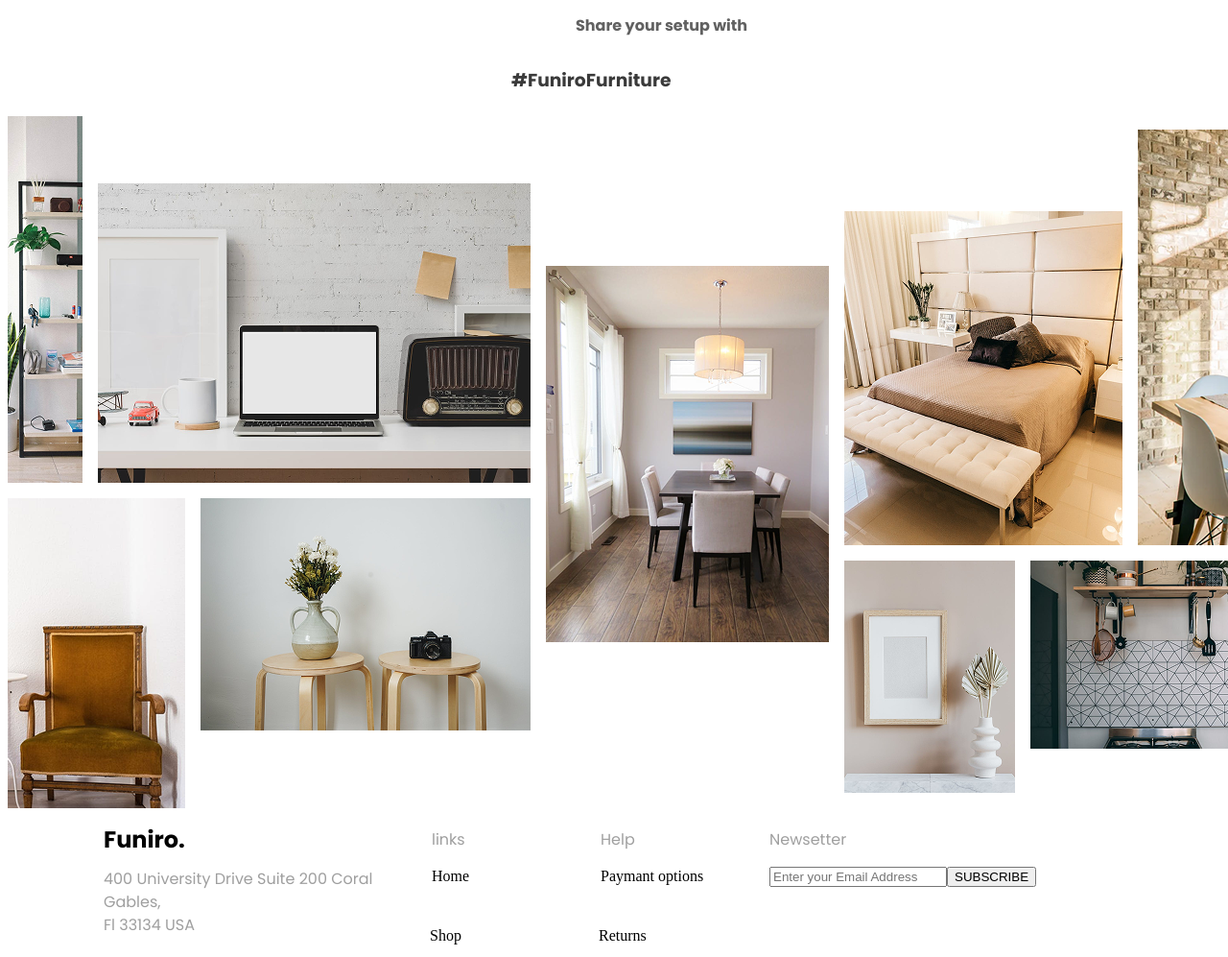
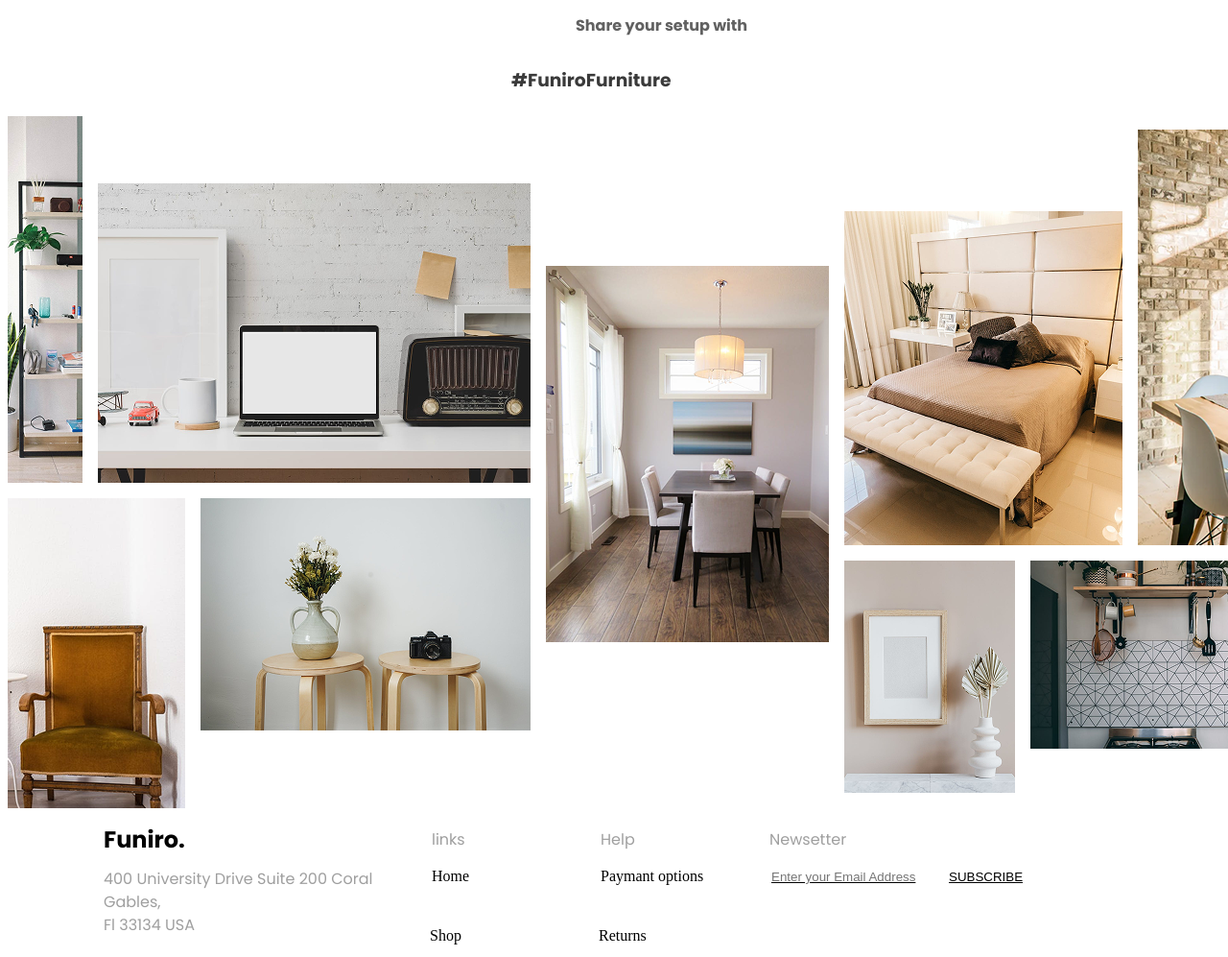
Before and after one commit to Rollein/GOIDAAAAA, a plain HTML site: page index.html in a window 1280 px wide. Shown: the top 997 px of the page at 96% size. Drawn offline with Linux system fonts and the light colour scheme; a script that the page names is missing; files whose address does not match are found by name.

Commit message:
Add files via upload

```diff
--- a/Amycss.css
+++ b/Amycss.css
@@ -5,7 +5,8 @@ body {
 .box1{white-space:nowrap;}
 .box1 div{width:338px;display:inline-block;border:0px solid black;vertical-align: top;}
 .box2{white-space:nowrap}
-.box2 div{width:172px;display:inline-block;border:0px solid black} /*создание коробок для расположения текста*/
+.box2 div{width:172px;display:inline-block;border:0px solid black}
+
 .Funiro{
     font-family: "Poppins", sans-serif;
     margin-left:100px;
@@ -38,3 +39,14 @@ body {
     font-family: "Poppins", sans-serif;
     margin-left:100px;
 }
+input {
+  border: none;
+  outline: none;
+  text-decoration: underline;
+}
+button{
+  border: none;
+  outline: none;
+  text-decoration: underline;
+  background-color: white;
+}
--- /dev/null
+++ b/js.js
@@ -0,0 +1,3 @@
+function clearaddress() {
+  document.getElementById('Address').value = '';
+}
```
